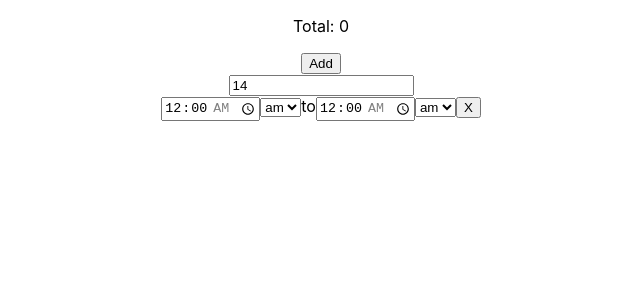
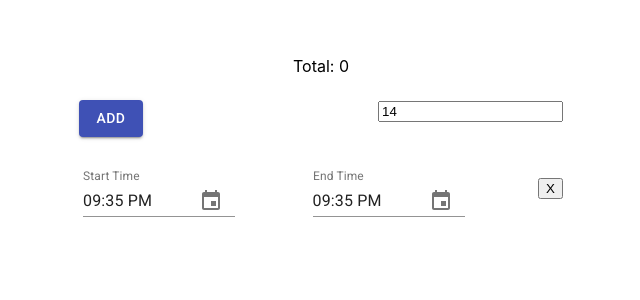
Before and after one commit to AnthonyJordanDang/pay-calculator-v2, a React (Create React App) app: page / in a window 1280 px wide. Shown: the top 300 px of the page, without its empty margins (319-959 px from the left). Built offline with nearby package versions, Linux system fonts and the light colour scheme.

Commit message:
add flexbox

```diff
--- a/src/App.tsx
+++ b/src/App.tsx
@@ -1,5 +1,6 @@
 import React, { useState } from "react";
 import logo from "./logo.svg";
+import "./scss/main.scss";
 import "./App.css";
 import {
     timeObject,
@@ -23,6 +24,16 @@ import {
     useSetRecoilState,
 } from "recoil";
 
+import "date-fns";
+
+import DateFnsUtils from "@date-io/date-fns";
+import {
+    MuiPickersUtilsProvider,
+    KeyboardTimePicker,
+    KeyboardDatePicker,
+} from "@material-ui/pickers";
+
+import Button from "@material-ui/core/Button";
 const timeState = atom({
     key: "timeState",
     default: [initTimeState],
@@ -42,10 +53,8 @@ const timeStatsState = selector({
             (accum, current) =>
                 accum +
                 calcDuration(
-                    current.startTime,
-                    current.endTime,
-                    current.startPeriod,
-                    current.endPeriod,
+                    current.startTime.toLocaleTimeString(),
+                    current.endTime.toLocaleTimeString(),
                     rate
                 ),
             0
@@ -57,7 +66,7 @@ const timeStatsState = selector({
     },
 });
 
-function TimeShiftStats() {
+function TotalPay() {
     const timeStats = useRecoilValue(timeStatsState);
     return <p> Total: {timeStats.total} </p>;
 }
@@ -67,9 +76,6 @@ function ShiftList() {
 
     return (
         <div>
-            <TimeCreator />
-            <TimeRate />
-
             {shiftList.map((shiftItem) => (
                 <ShiftListItem key={shiftItem.id} item={shiftItem} />
             ))}
@@ -85,6 +91,7 @@ function TimeRate() {
         const new_rate: number = parseInt(e.target.value);
         setTimeRate(new_rate);
     };
+
     return (
         <div>
             <input
@@ -92,25 +99,24 @@ function TimeRate() {
                 name="rate"
                 onChange={editRate}
                 value={timeRateInput}
-            >
-            </input>
+            ></input>
         </div>
     );
 }
 
-function TimeCreator() {
+function AddTime() {
     const [timeStateInput, setTimeStateInput] = useState(initTimeState);
     const setTimeList = useSetRecoilState(timeState);
+    const [shiftList, setShiftList] = useRecoilState(timeState);
 
     const addTime = () => {
+        console.log(timeState);
         setTimeList((oldTimeList) => [
             ...oldTimeList,
             {
                 id: uuidv4(),
-                startTime: "00:00",
-                endTime: "00:00",
-                startPeriod: "am",
-                endPeriod: "am",
+                startTime: new Date(),
+                endTime: new Date(),
             },
         ]);
         setTimeStateInput(initTimeState);
@@ -118,7 +124,9 @@ function TimeCreator() {
 
     return (
         <div>
-            <button onClick={addTime}>Add</button>
+            <Button variant="contained" color="primary" onClick={addTime}>
+                Add
+            </Button>
         </div>
     );
 }
@@ -134,72 +142,58 @@ function ShiftListItem({ key, item }: ShiftListItemProps) {
         (shiftItem: timeObject) => shiftItem === item
     );
 
-    const editShiftItemTime = (e: React.ChangeEvent<HTMLInputElement>) => {
+    const editShiftItemTime = (timeDesc: string, event: any) => {
+        console.log(shiftList);
         const newList = replaceItemAtIndex(shiftList, index, {
             ...item,
-            [e.target.name]: e.target.value,
+            [timeDesc]: event,
         });
 
         setShiftList(newList);
     };
 
-    const editShiftItemPeriod = (e: React.ChangeEvent<HTMLSelectElement>) => {
-        const newList = replaceItemAtIndex(shiftList, index, {
-            ...item,
-            [e.target.name]: e.target.value,
-        });
-
-        setShiftList(newList);
-    };
-
-    const deleteShiftItem = () => {
+    const deleteShiftItem = (e: any) => {
+        console.log("gang");
+        console.log(e.target.id);
         const newList = removeItemAtIndex(shiftList, index);
         setShiftList(newList);
     };
 
     return (
-        <div>
-            <input
-                type="time"
-                id="appt"
-                name="startTime"
-                min="00:00"
-                max="11:59"
-                required
-                value={item.startTime}
-                onChange={editShiftItemTime}
-            ></input>
-            <select
-                name="startPeriod"
-                value={item.startPeriod}
-                onChange={editShiftItemPeriod}
-            >
-                <option value="am">am</option>
-                <option value="pm">pm</option>
-            </select>
-            to
-            <input
-                type="time"
-                id="appt"
-                name="endTime"
-                min="00:00"
-                max="11:59"
-                required
-                value={item.endTime}
-                onChange={editShiftItemTime}
-            ></input>
-            <select
-                name="endPeriod"
-                value={item.endPeriod}
-                onChange={editShiftItemPeriod}
-            >
-                <option value="am">am</option>
-                <option value="pm">pm</option>
-            </select>
-            <button onClick={deleteShiftItem}>
-                X
-            </button>
+        <div className="--list-item">
+            <MuiPickersUtilsProvider utils={DateFnsUtils}>
+                <div className="--list-item-time">
+                    <KeyboardTimePicker
+                        margin="normal"
+                        id="time-picker"
+                        label="Start Time"
+                        value={item.startTime}
+                        onChange={(event) =>
+                            editShiftItemTime("startTime", event)
+                        }
+                        KeyboardButtonProps={{
+                            "aria-label": "change time",
+                        }}
+                    />
+                </div>
 
+                <div className="--list-item-time">
+                    <KeyboardTimePicker
+                        margin="normal"
+                        id="time-picker"
+                        name="endTime"
+                        label="End Time"
+                        value={item.endTime}
+                        onChange={(event) =>
+                            editShiftItemTime("endTime", event)
+                        }
+                        KeyboardButtonProps={{
+                            "aria-label": "change time",
+                        }}
+                    />
+                </div>
+            </MuiPickersUtilsProvider>
+            <button onClick={deleteShiftItem}>X</button>
         </div>
     );
 }
@@ -207,10 +201,17 @@ function ShiftListItem({ key, item }: ShiftListItemProps) {
 function App() {
     return (
         <RecoilRoot>
-            <div className="App">
-                <TimeShiftStats />
-
-                <ShiftList />
+            <div id="container" className="App">
+                <div className="amount">
+                    <TotalPay />
+                </div>
+                <div className="options">
+                    <AddTime />
+                    <TimeRate />
+                </div>
+                <div className="list">
+                    <ShiftList />
+                </div>
             </div>
         </RecoilRoot>
     );
--- a/src/index.tsx
+++ b/src/index.tsx
@@ -1,13 +1,21 @@
-import * as React from 'react';
-import * as ReactDOM from 'react-dom';
-import './index.css';
-import App from './App';
+import * as React from "react";
+import * as ReactDOM from "react-dom";
+import "./index.css";
+import App from "./App";
 
 ReactDOM.render(
-  <React.StrictMode>
-    <App />
-  </React.StrictMode>,
-  document.getElementById('root')
+    <React.StrictMode>
+        <link
+            rel="stylesheet"
+            href="https://fonts.googleapis.com/css?family=Roboto:300,400,500,700&display=swap"
+        />
+        <link
+            rel="stylesheet"
+            href="https://fonts.googleapis.com/icon?family=Material+Icons"
+        />
+        <App />
+    </React.StrictMode>,
+    document.getElementById("root")
 );
 
 // If you want to start measuring performance in your app, pass a function
--- a/src/models.tsx
+++ b/src/models.tsx
@@ -2,18 +2,14 @@ import {v4 as uuidv4} from "uuid";
 
 export interface timeObject {
     id: string
-    startTime: string
-    endTime: string
-    startPeriod: string
-    endPeriod: string
+    startTime: Date
+    endTime: Date
 }
 
 export const initTimeState : timeObject = {
     id: uuidv4(),
-    startTime: "00:00",
-    endTime: "00:00",
-    startPeriod: "am",
-    endPeriod: "am",
+    startTime: new Date(),
+    endTime: new Date(),
 }
 
 export interface timeStatsObject {
--- a/src/scss/main.scss
+++ b/src/scss/main.scss
@@ -0,0 +1,45 @@
+#container {
+    display: flex;
+    flex-direction: column;
+    margin: auto;
+    width: 500px;
+    padding-top: 5vh;
+    height: 100vh;
+    justify-content: flex-start;
+
+    .options {
+        display: flex;
+        margin: 1vh;
+        flex-direction: row;
+        justify-content: space-between;
+    }
+    .list {
+        display:flex;
+        flex-direction: column;
+        margin: 1vh;
+
+        .--list-item {
+            display:flex;
+            flex-direction: row;
+            justify-content: space-between;
+            align-items: center;
+            flex-wrap: nowrap;
+            transition: background-color 150ms cubic-bezier(0.4, 0, 0.2, 1) 0ms;
+                .--list-item-time {
+                    width: 20vh;
+
+                }
+            &:hover {
+                background-color: #f5f5f5;
+
+            }
+
+
+            .MuiFormControl-marginNormal {
+                margin-right: 4px;
+                margin-left: 4px;
+
+            }
+        }
+    }
+}
--- a/src/utility/helper.tsx
+++ b/src/utility/helper.tsx
@@ -5,17 +5,17 @@ import {timeObject} from 'models';
 export const calcDuration = (
     start: string,
     end: string,
-    startPeriod: string,
-    endPeriod: string,
     rate: number,
 
 ): number => {
     //special case: works evening past midnight
-    let startHour: number = parseInt(start.substr(0,3),10);
+    let startHour: number = parseInt(start.substr(0,2),10);
     let startMin: number = parseInt(start.substr(3,5),10);
+    let startPeriod: string = start.substr(9,11);
 
-    let endHour: number = parseInt(end.substr(0,3),10);
+    let endHour: number = parseInt(end.substr(0,2),10);
     let endMin: number = parseInt(end.substr(3,5),10);
+    let endPeriod: string = end.substr(9,11);
 
     if(startPeriod=="pm"&&endPeriod=="am") {
         if(endHour<12) {
--- a/tsconfig.json
+++ b/tsconfig.json
@@ -19,7 +19,7 @@
     "resolveJsonModule": true,
     "isolatedModules": true,
     "noEmit": true,
-    "jsx": "react",
+    "jsx": "react-jsx",
     "outDir": "./build",
     "rootDir": "./src"
   },
```
Also changed, not shown: package.json (+6 -1 lines), 2 other files (tests, documents, lock files or other folders).
